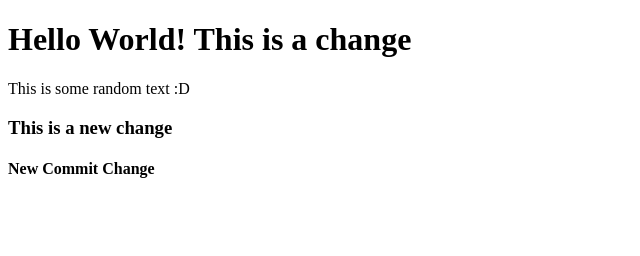
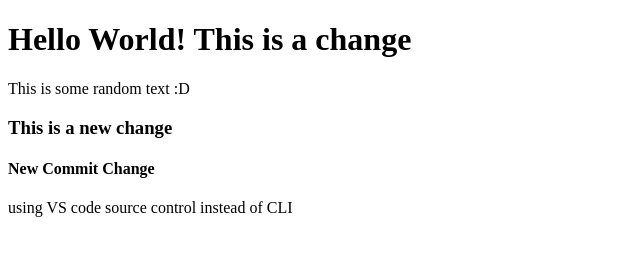
Before and after one commit to MarkyDaSharky/intro_to_git, a plain HTML site: page index.html in a window 1280 px wide. Shown: the whole page, without its empty margins (0-640 px from the left). Drawn offline with Linux system fonts and the light colour scheme.

Commit message:
added paragraph

```diff
--- a/index.html
+++ b/index.html
@@ -11,5 +11,6 @@
    <p>This is some random text :D</p>
    <h3>This is a new change</h3>
    <h4>New Commit Change</h4>
+   <p>using VS code source control instead of CLI</p>
 </body>
 </html>
```
